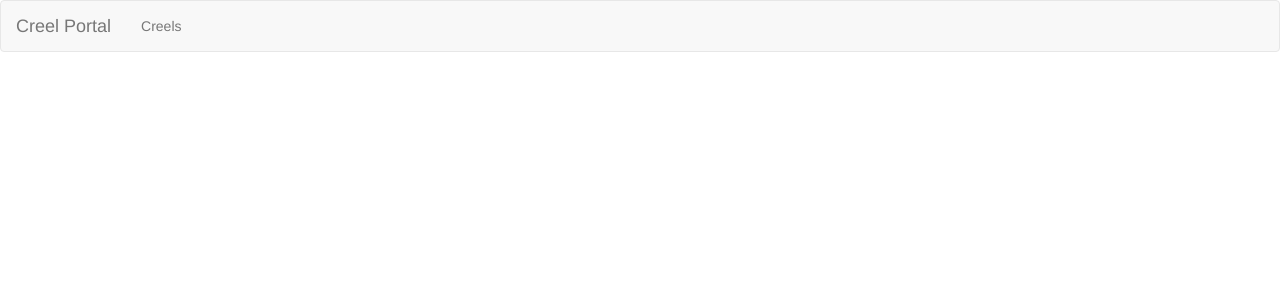
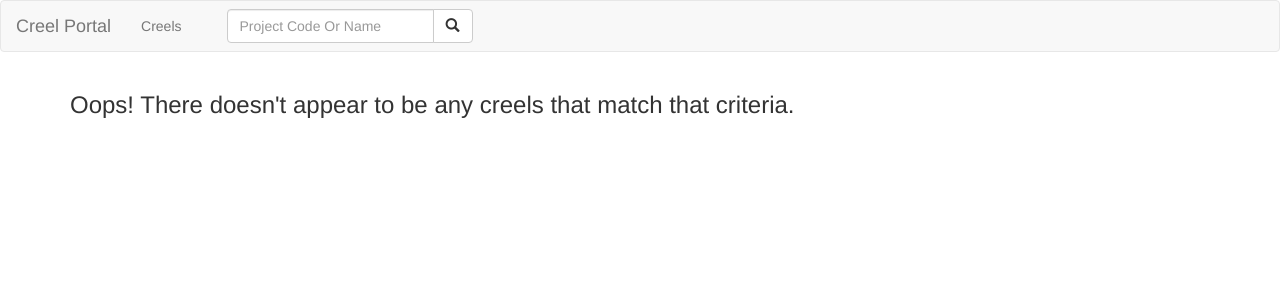
Before and after one commit to AdamCottrill/CreelPortal, a Django app: page /creel_portal/ in a window 1280 px wide. Shown: the top 300 px of the page. Run offline with Django 3.2, Linux system fonts and the light colour scheme; data that the repository does not hold is empty; parts of the project's set-up code (start-up, migrations or seed data) failed here and were passed over; some libraries are stand-ins or nearby versions.

Commit message:
Added quick search to navbar
Added a form element to nav-bar and associated update to creel list view
to find creel projects by project code or name.  Creel list template
updated to display query string when present.

```diff
--- a/creel_portal/templates/base.html
+++ b/creel_portal/templates/base.html
@@ -56,7 +56,24 @@
                     {% block navbar_other_apps %}
                     {% endblock %}
                 </ul>
+
+                <div class="col-sm-3">
+                    <form class="navbar-form navbar-left" role="search" action={% url 'creel_list' %}>
+                        <div class="input-group">
+                            <input type="text" class="form-control" name="q"
+                                   placeholder="Project Code Or Name">
+                            <div class="input-group-btn">
+                                <button class="btn btn-default" type="submit">
+                                    <i class="glyphicon glyphicon-search"></i>
+                                </button>
+                            </div>
+                        </div><!-- /input-group -->
+                    </form>
+                </div>
+
+
             </div><!-- /.navbar-collapse -->
+
         </header>
 
         <div id="messages">
--- a/creel_portal/templates/creel_portal/creel_list.html
+++ b/creel_portal/templates/creel_portal/creel_list.html
@@ -4,9 +4,11 @@
 
 {% block content %}
 
+
 {% if lake %}
 <h3>All creels run on Lake {{lake|title}}:</h3>
 
+{% if object_list %}
 
 <div class="panel panel-default">
     <div class="panel-body">
@@ -38,13 +40,19 @@
     </div>
 </div>
 
+{% else %}
+<h3>Oops! There doesn't appear to be any creels that match that criteria.</h3>
+{% endif %}  {% comment %} if object list {% endcomment %}
 
+{% endif %}
 
+{% if object_list %}
 
-{% else %}
+{% if q %}
+<h3>Creels that contain "{{q}}" in their project code or name:</h3>
+{% endif %}
 
 {% regroup object_list by lake as lake_list %}
-
 
 {% for lake in lake_list %}
 
@@ -79,6 +87,20 @@
 </div>
 
 {% endfor %}
+
+{% else %}
+
+{% if q %}
+<h3>Oops! There doesn't appear to be any creels with "{{q}}" in their project code or name.</h3>
+{% else %}
+<h3>Oops! There doesn't appear to be any creels that match that criteria.</h3>
 {% endif %}
 
+{% endif %}
+
+
+
+
+
+
 {% endblock content %}
--- a/creel_portal/views.py
+++ b/creel_portal/views.py
@@ -2,6 +2,8 @@ from django.shortcuts import render
 from django.views.generic import ListView, DetailView
 from django.template import RequestContext
 from django.shortcuts import  get_object_or_404
+from django.db.models import Q
+
 
 import json
 from django.core.serializers.json import DjangoJSONEncoder
@@ -18,14 +20,21 @@ class CreelListView(ListView):
     def get_queryset(self, **kwargs):
         queryset = FN011.objects.order_by('lake','-prj_date0')
         self.lake = self.kwargs.get('lake')
+        self.q = self.request.GET.get("q")
 
         if self.lake:
             queryset = queryset.filter(lake__lake_name=self.lake)
+
+        if self.q:
+            queryset = queryset.filter(Q(prj_cd__icontains=self.q) |
+                                       Q(prj_nm__icontains=self.q))
+
         return queryset
 
     def get_context_data(self, **kwargs):
         context = super(CreelListView, self).get_context_data(**kwargs)
         context['lake'] = self.lake
+        context['q'] = self.q
         return context
 
 
```
